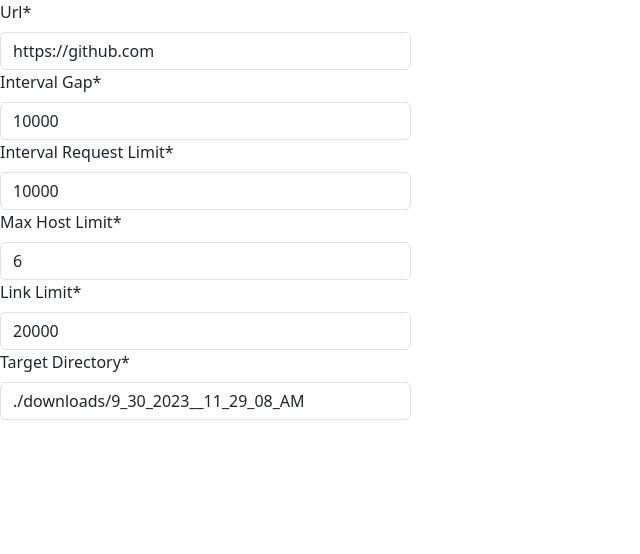
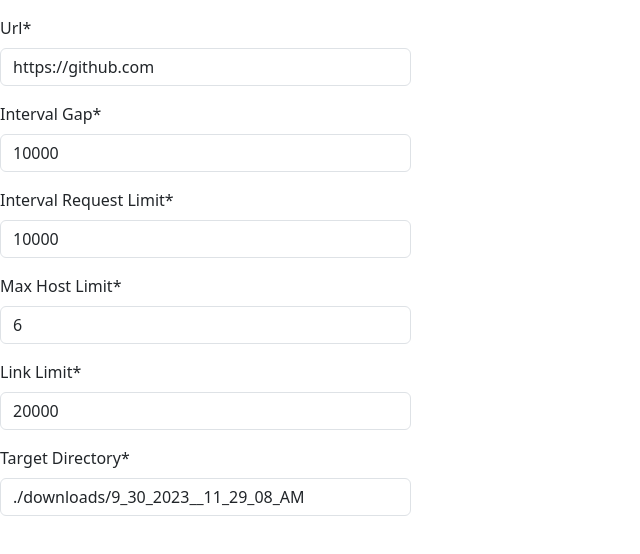
Before and after one commit to astric-0/NextCrawler, a Next.js app: page / in a window 1280 px wide. Shown: the top 554 px of the page, without its empty margins (0-640 px from the left). Built offline with nearby package versions, Linux system fonts and the light colour scheme.

Commit message:
corrected margins

```diff
--- a/components/SourceField.jsx
+++ b/components/SourceField.jsx
@@ -3,7 +3,7 @@ import { Form, Col } from 'react-bootstrap';
 
 const SourceField = ({ type, xxl, label, onChange, value }) => {
     return (
-        <Form.Group as={Col} md="12" xxl={xxl}>
+        <Form.Group as={Col} md="12" xxl={xxl} className="mt-3">
             <Form.Label>{ label }*</Form.Label>
             <Form.Control
                 required
```
